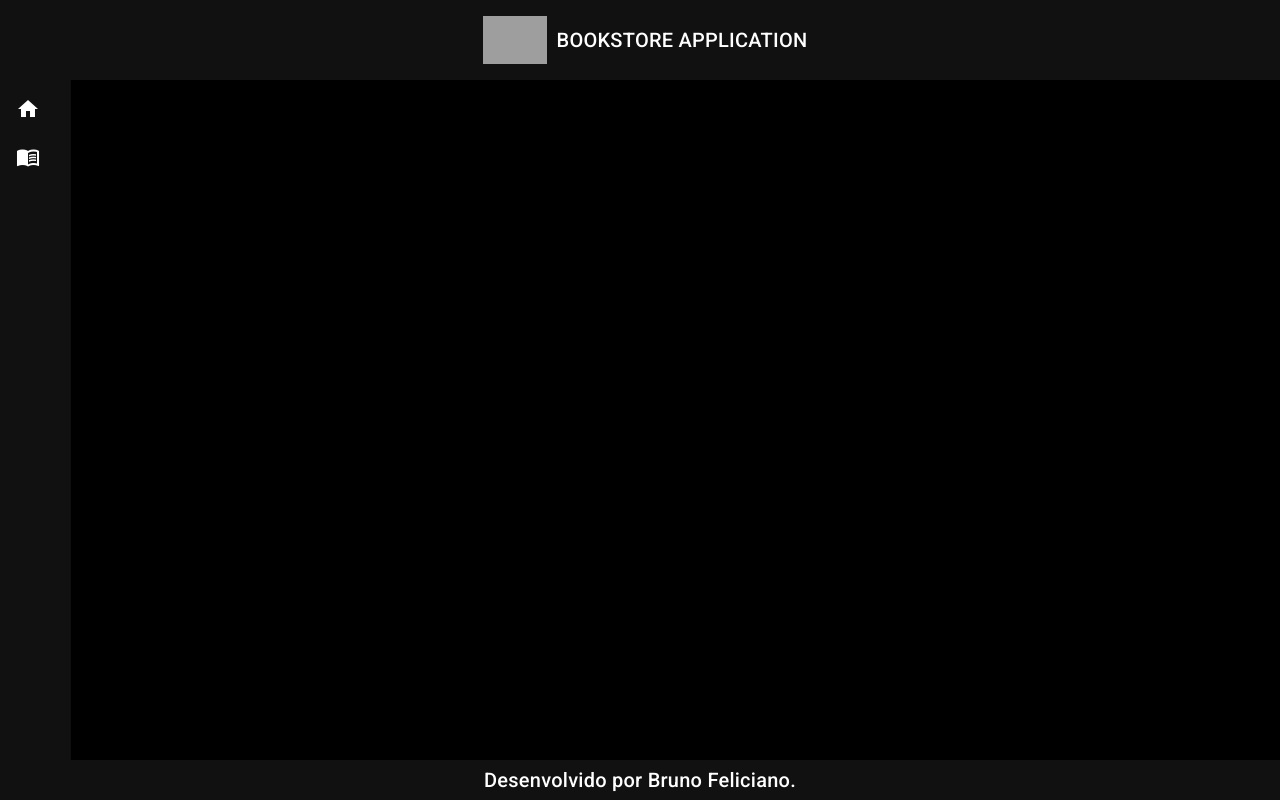
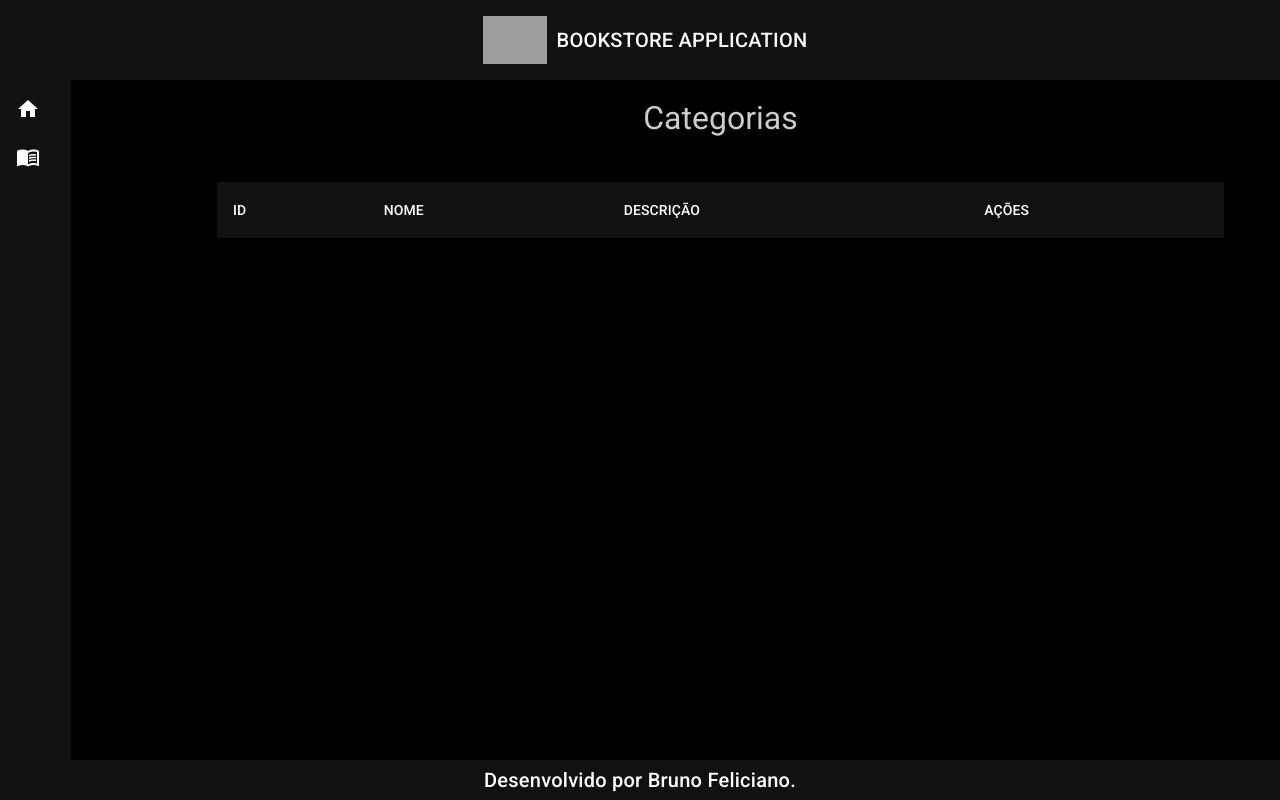
Before and after one commit to Brunofell/bookstore_front, an Angular app: page /categorias in a window 1280 px wide. Before the commit this address led to /. Built offline with nearby package versions, Linux system fonts and the light colour scheme; grey boxes are pictures that could not be loaded.

Commit message:
começando o Read de categoria

```diff
--- a/src/app/app-routing.module.ts
+++ b/src/app/app-routing.module.ts
@@ -1,9 +1,12 @@
 import { NgModule } from '@angular/core';
 import { RouterModule, Routes } from '@angular/router';
 import { HomeComponent } from './components/views/home/home.component';
+import { CategoriaReadComponent } from './components/views/categoria/categoria-read/categoria-read.component';
 
 const routes: Routes = [
-  {path: '', component: HomeComponent}
+  {path: '', component: HomeComponent},
+  {path: 'categorias', component: CategoriaReadComponent}
+
 ];
 
 @NgModule({
--- a/src/app/components/template/nav/nav.component.html
+++ b/src/app/components/template/nav/nav.component.html
@@ -4,7 +4,7 @@
             <a routerLink="" mat-list-item class="item">
                 <i class="material-icons">home</i>
             </a>
-            <a mat-list-item>
+            <a routerLink="categorias" mat-list-item>
                 <i class="material-icons">menu_book</i>
             </a>
         </mat-nav-list>
--- /dev/null
+++ b/src/app/components/views/categoria/categoria-read/categoria-read.component.css
@@ -0,0 +1,24 @@
+.content{
+    width: 90%;
+    margin: 1.4rem auto;
+}
+
+.title{
+    text-align: center;
+    margin-bottom: 3rem;
+}
+
+.title h1{
+    font-size: 2rem;
+    color: #cecbcb;
+}
+
+.tabela{
+    background-color: #111111;
+    width: 100%;
+
+}
+
+th{
+    color: #FFFFFF;
+}
--- /dev/null
+++ b/src/app/components/views/categoria/categoria-read/categoria-read.component.html
@@ -0,0 +1,40 @@
+<div class="content">
+    <div class="title">
+        <h1>Categorias</h1>
+    </div>
+
+    <table mat-table class="mat-elevation-z8 tabela">
+
+        <!--- Note that these columns can be defined in any order.
+              The actual rendered columns are set as a property on the row definition" -->
+
+        <!-- Position Column -->
+        <ng-container matColumnDef="id">
+          <th mat-header-cell *matHeaderCellDef> ID </th>
+          <td mat-cell *matCellDef="let row"> {{row.id}} </td>
+        </ng-container>
+
+        <!-- Name Column -->
+        <ng-container matColumnDef="nome">
+          <th mat-header-cell *matHeaderCellDef> NOME </th>
+          <td mat-cell *matCellDef="let row"> {{row.nome}} </td>
+        </ng-container>
+
+        <!-- Weight Column -->
+        <ng-container matColumnDef="descricao">
+          <th mat-header-cell *matHeaderCellDef> DESCRIÇÃO </th>
+          <td mat-cell *matCellDef="let row"> {{row.descricao}} </td>
+        </ng-container>
+
+        <!-- Symbol Column -->
+        <ng-container matColumnDef="acoes">
+          <th mat-header-cell *matHeaderCellDef> AÇÕES</th>
+          <td mat-cell *matCellDef="let row"> {{row.acoes}} </td>
+        </ng-container>
+
+        <tr mat-header-row *matHeaderRowDef="displayedColumns"></tr>
+        <tr mat-row *matRowDef="let row; columns: displayedColumns;"></tr>
+      </table>
+
+
+</div>
--- /dev/null
+++ b/src/app/components/views/categoria/categoria-read/categoria-read.component.ts
@@ -0,0 +1,11 @@
+import { Component } from '@angular/core';
+
+@Component({
+  selector: 'app-categoria-read',
+  templateUrl: './categoria-read.component.html',
+  styleUrls: ['./categoria-read.component.css']
+})
+export class CategoriaReadComponent {
+
+  displayedColumns: string[] = ['id', 'nome', 'descricao', 'acoes']
+}
--- a/src/app/components/views/home/home.component.css
+++ b/src/app/components/views/home/home.component.css
@@ -3,6 +3,7 @@
     color: #FFFFFF;
     width: 95%;
     margin: 1rem auto;
+    padding: 1em;
 }
 
 .subtitle{
```
Also changed, not shown: src/app/app.module.ts (+6 -2 lines), 1 other file (tests, documents, lock files or other folders).
